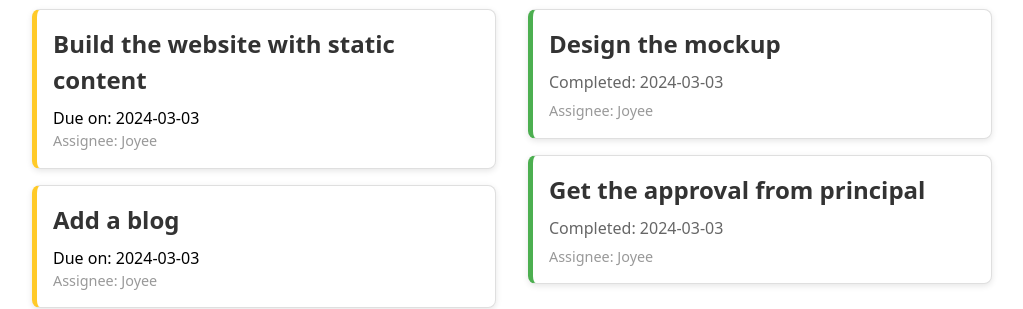
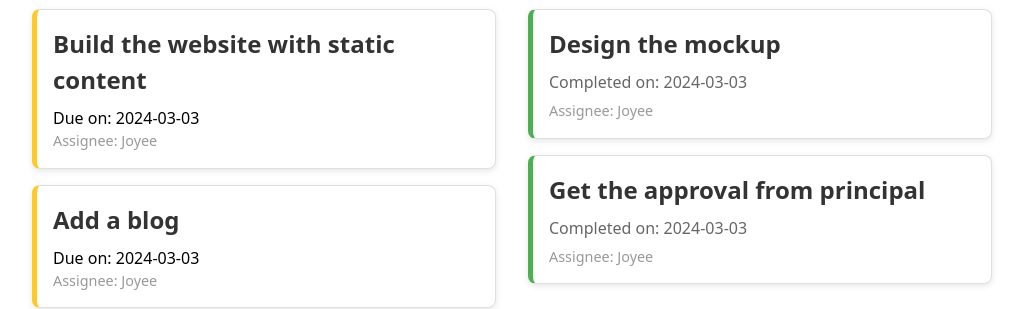
Before and after one commit to Joyee2004/wd301, a React (Vite) app in the folder hello-react/: page / in a window 1280 px wide. Shown: the part 191-500 px from the top of the page, without its empty margins (128-1151 px from the left). Built offline with nearby package versions, Linux system fonts and the light colour scheme.

Commit message:
fixed changes

```diff
--- a/hello-react/src/App.tsx
+++ b/hello-react/src/App.tsx
@@ -7,7 +7,7 @@ interface Task {
   dueDate?: Date;
   completedAtDate?: Date;
   assigneeName: string;
-  card: string;
+  card: 'pending' | 'done';
 }
 
 const App: React.FC = () => {
--- a/hello-react/src/TaskCard.tsx
+++ b/hello-react/src/TaskCard.tsx
@@ -2,7 +2,7 @@ import React from 'react';
 import './TaskCard.css';
 
 interface TaskCardProps {
-  card: string;
+  card: 'pending' | 'done';
   title: string;
   dueDate?: Date;
   completedAtDate?: Date;
@@ -14,7 +14,7 @@ const TaskCard: React.FC<TaskCardProps> = ({ card, title, dueDate, completedAtDa
     <div className={`TaskItem ${card === 'pending' ? 'pending' : 'completed'}`}>
       <h3 className="title">{title}</h3>
 
-      {completedAtDate && <p className="status">Completed: {completedAtDate.toLocaleDateString("en-CA")}</p>}
+      {completedAtDate && <p className="status">Completed on: {completedAtDate.toLocaleDateString("en-CA")}</p>}
       {!completedAtDate && dueDate && (
         <p>Due on: {dueDate.toLocaleDateString("en-CA")}</p>
       )}
```
